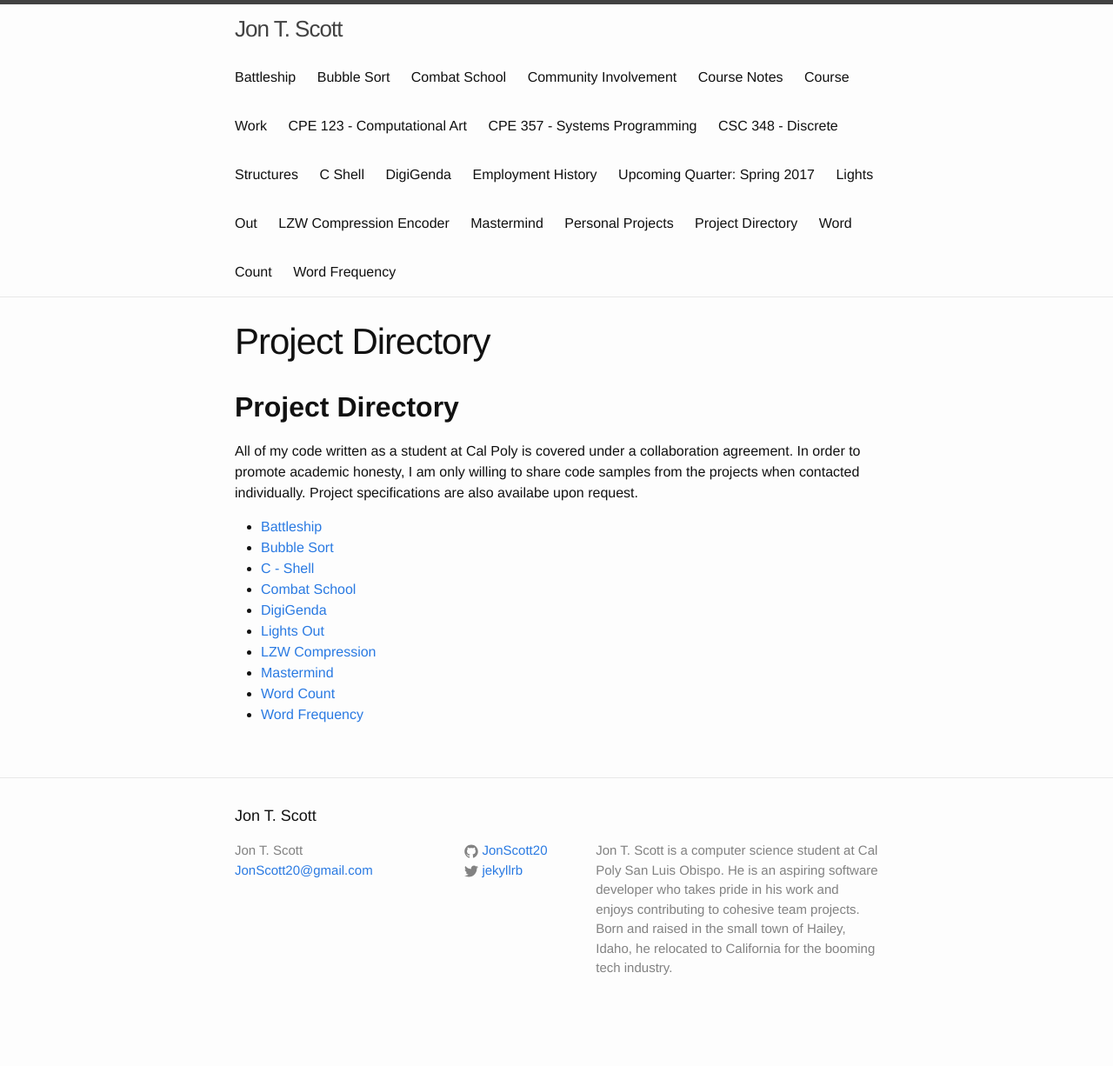
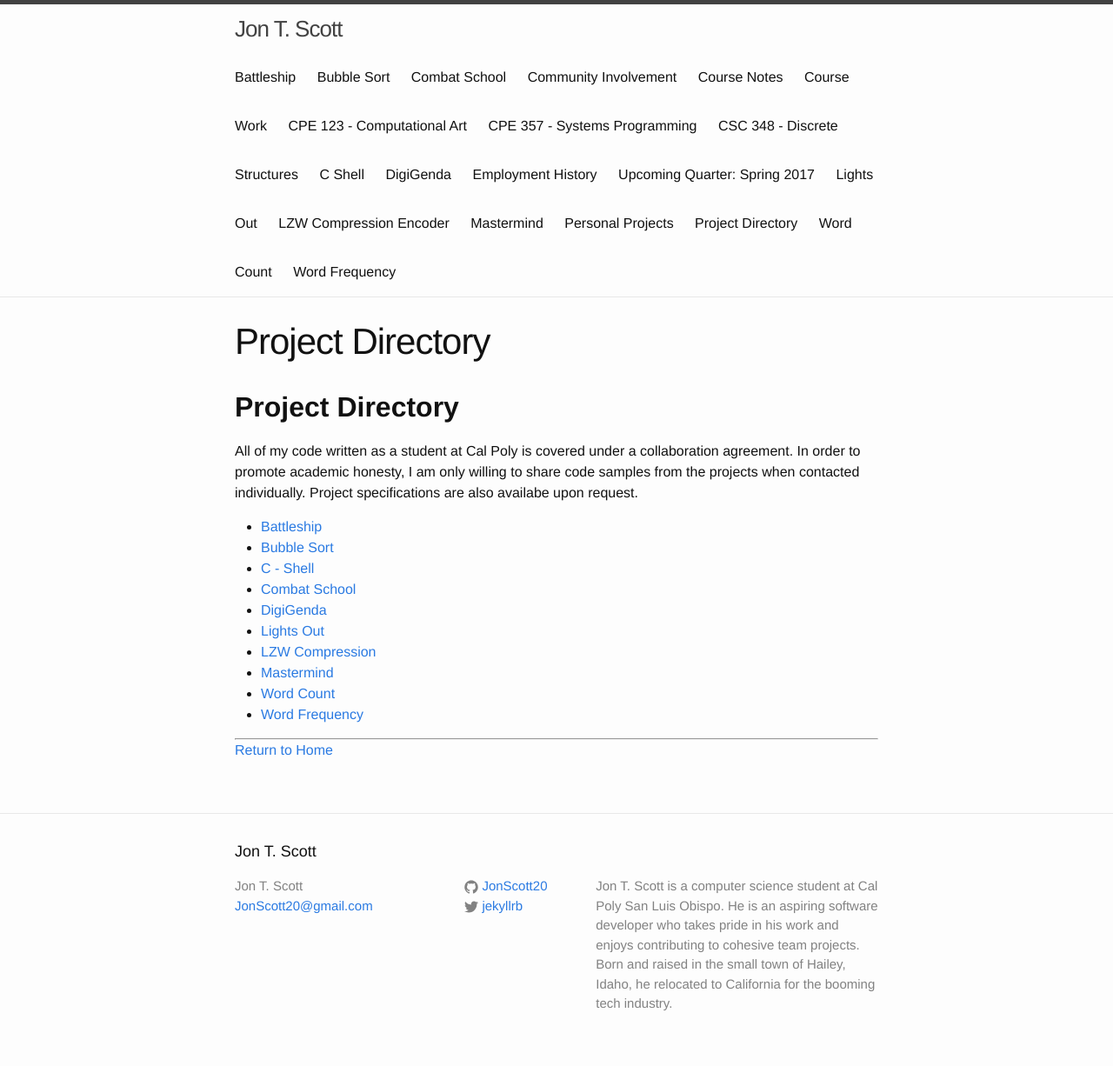
Before and after one commit to JonScott20/JonScott20.github.io, a Jekyll site: the page built from project_directory.md, in a window 1280 px wide. Shown: the whole page at 87% size. Built offline with Jekyll 4.4.1, drawn with Linux system fonts in a browser that asks for light colours; our own code applies the rules of GitHub Pages for plain Markdown files; before the commit the page ends 1185 px from its top, so only the background shows below that.

Commit message:
Update project_directory.md

```diff
--- a/project_directory.md
+++ b/project_directory.md
@@ -18,3 +18,7 @@ All of my code written as a student at Cal Poly is covered under a collaboration
 * [Mastermind](https://jonscott20.github.io/mastermind)
 * [Word Count](https://jonscott20.github.io/wordcount)
 * [Word Frequency](https://jonscott20.github.io/wordfrequency)
+
+---------
+
+[Return to Home](https://jonscott20.github.io/)
```
